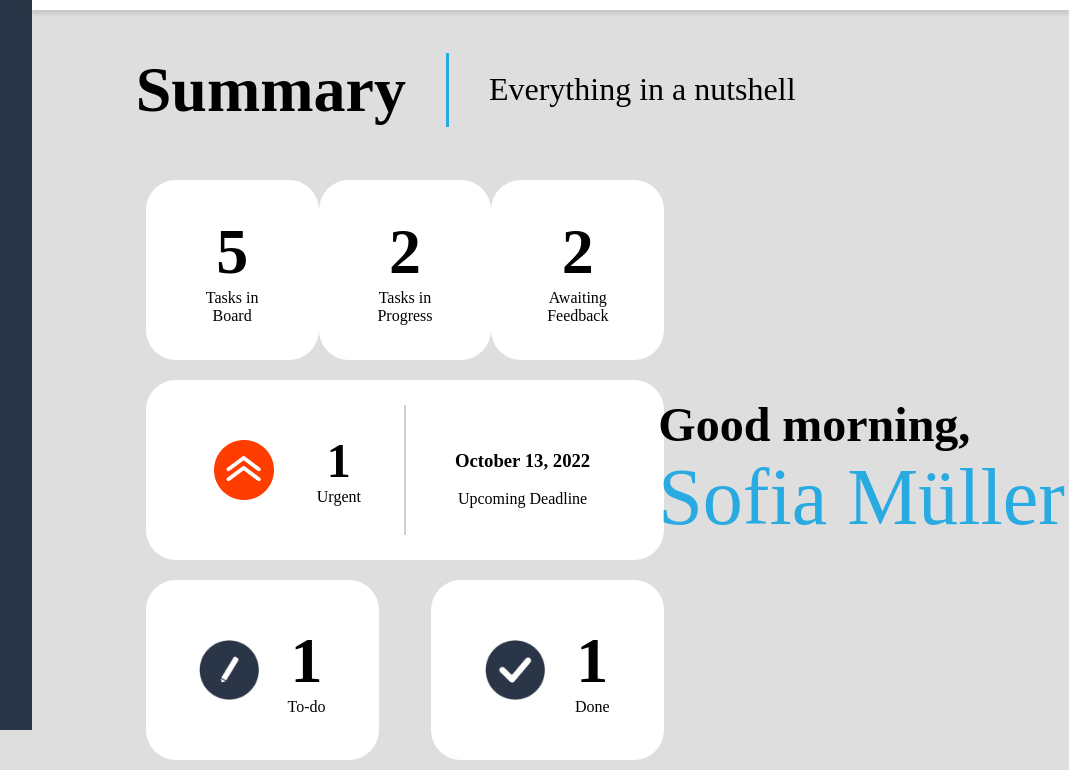
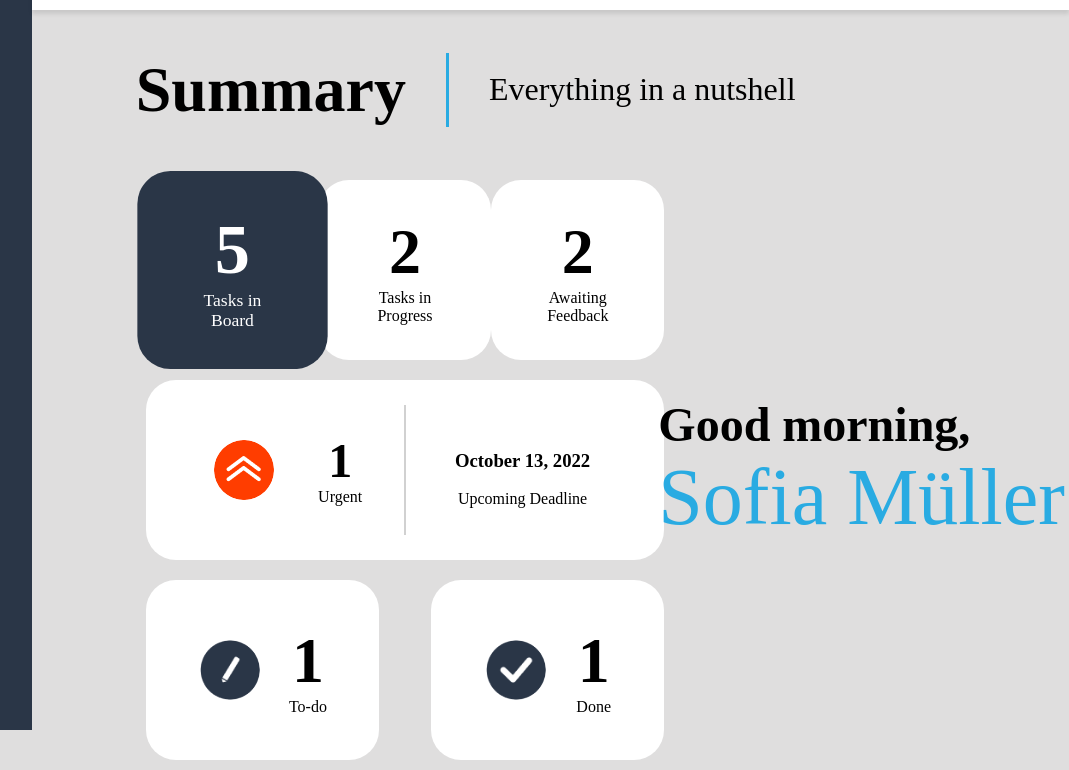
Before and after one commit to CMarscheider/Join, a website: page index.html in a window 1280 px wide. In both pictures the pointer is over the element 443 px from the left and 339 px from the top of the page. Shown: the part 70-840 px from the top of the page, 211-1280 px from the left. Drawn offline with Linux system fonts and the light colour scheme.

Commit message:
hovereffects

```diff
--- a/css/style.css
+++ b/css/style.css
@@ -103,6 +103,13 @@ a {
     width: 130px;
 }
 
+.tasks:hover{
+    scale: 1.1;
+    cursor: pointer;
+    background-color: rgb(42, 54, 71);
+    color: white;
+}
+
 .tasks h2 {
     margin: 0;
     font-size: 4rem;
@@ -117,6 +124,14 @@ a {
     display: flex;
 }
 
+
+.deadline:hover{
+    scale: 1.1;
+    cursor: pointer;
+    background-color: rgb(42, 54, 71);
+    color: white;
+}
+
 .box {
     display: flex;
     width: 50%;
@@ -128,6 +143,8 @@ a {
 .box img {
     width: 60px;
     height: 60px;
+    border-radius: 100%;
+    border: 2px solid white;
 }
 
 .box-text {
```
